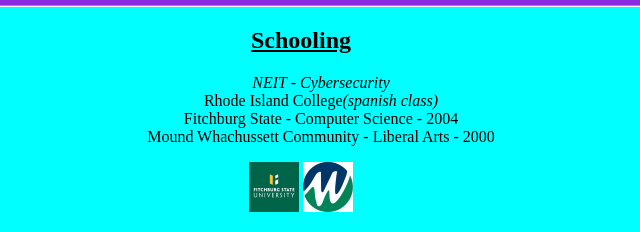
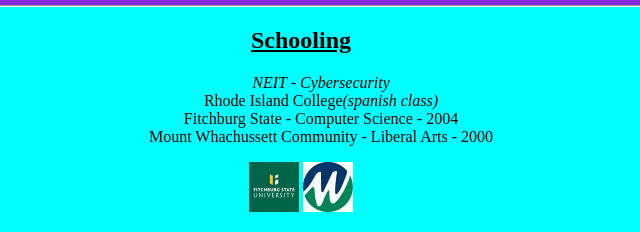
Before and after one commit to scsadlowski/SE111_202440, a plain HTML site: page w2-bio/index.html in a window 1280 px wide. Shown: the part 900-1132 px from the top of the page, 339-979 px from the left. Drawn offline with Linux system fonts and the light colour scheme.

Commit message:
typo fix

```diff
--- a/w2-bio/index.html
+++ b/w2-bio/index.html
@@ -39,7 +39,7 @@
                     <li><em>NEIT - Cybersecurity</em></li>
                     <li>Rhode Island College<i>(spanish class)</i></li>
                     <li>Fitchburg State - Computer Science - 2004</li>
-                    <li>Mound Whachussett Community - Liberal Arts - 2000</li>
+                    <li>Mount Whachussett Community - Liberal Arts - 2000</li>
 
                 </ol>
 
```
